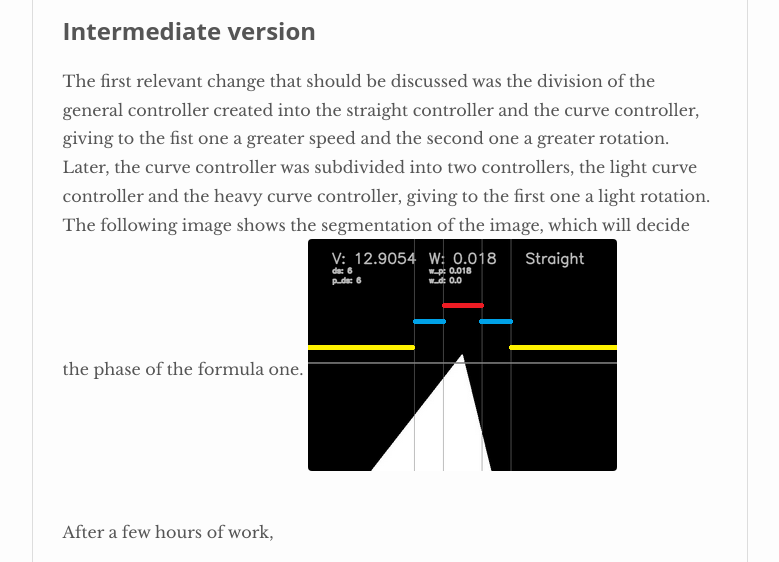
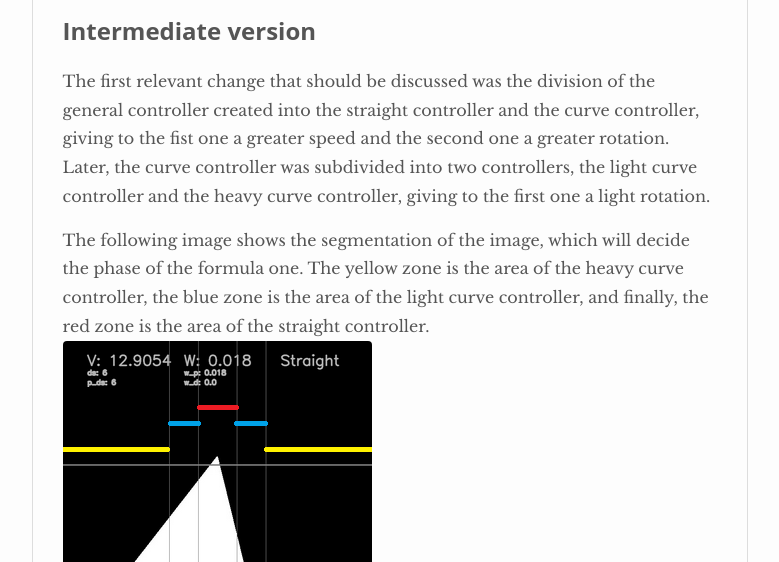
Before and after one commit to RoberG/MUVA-Robotica, a Jekyll site: the page built from _posts/2020-02-15-Practice 1 - Followline.md, in a window 1280 px wide and 1400 px high, scrolled down 2158 px, cut to the strip 189-751 px from the top of the window. Shown: the whole strip, without its empty margins (250-1029 px from the left). Built offline with Jekyll 4.4.1, drawn with Linux system fonts in a browser that asks for light colours; nearby versions of some CDN libraries; some of the changed text lies outside the part shown.

Commit message:
Update 2020-02-15-Practice 1 - Followline.md

```diff
--- a/_posts/2020-02-15-Practice 1 - Followline.md
+++ b/_posts/2020-02-15-Practice 1 - Followline.md
@@ -41,10 +41,14 @@ In the following video you can see the results of this version:
 
 The first relevant change that should be discussed was the division of the general controller created into the straight controller and the curve controller, giving to the fist one a greater speed and the
 second one a greater rotation. Later, the curve controller was subdivided into two controllers, the light curve controller and the heavy curve controller, giving to the first one a light rotation.
-The following image shows the segmentation of the image, which will decide the phase of the formula one.
+
+The following image shows the segmentation of the image, which will decide the phase of the formula one. The yellow zone is the area of the heavy curve controller, the blue zone is the area of the
+light curve controller, and finally, the red zone is the area of the straight controller.
 ![sample post]({{site.baseurl}}/images/regiones.png)
 
 
+
+Algoritmo PD
 After a few hours of work,
 
 <iframe width="640" height="400" src="{{site.baseurl}}/images/v2.mp4" frameborder="0" allowfullscreen></iframe>
```
